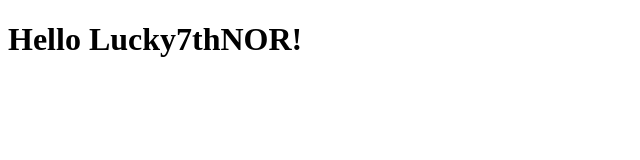
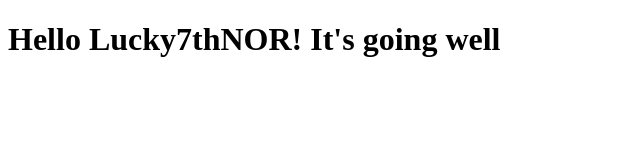
Before and after one commit to lucky7thNOR/lucky7thNOR.github.io, a plain HTML site: page site/index.html in a window 1280 px wide. Shown: the whole page, without its empty margins (0-640 px from the left). Drawn offline with Linux system fonts and the light colour scheme.

Commit message:
Small addition to our page content

```diff
--- a/site/index.html
+++ b/site/index.html
@@ -4,6 +4,6 @@
 	<title>Lucky7thNOR</title>
 </head>
 <body>
-<h1>Hello Lucky7thNOR!</h1>
+<h1>Hello Lucky7thNOR! It's going well</h1>
 </body>
 </html>
```
